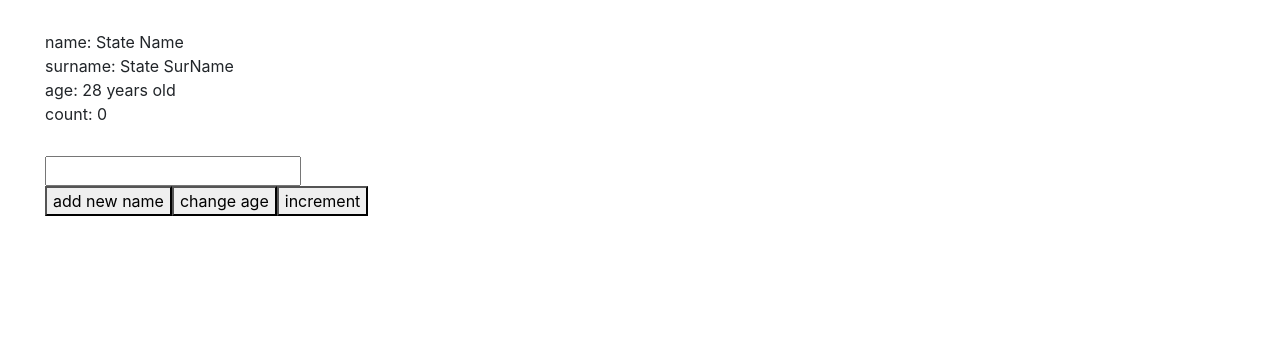
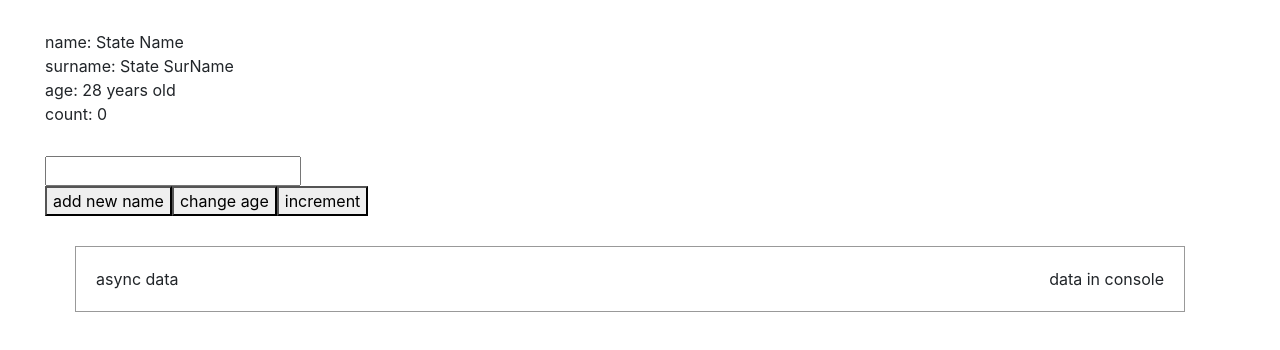
Before and after one commit to saynschuman/first-vue-cli, a Vue app: page /async in a window 1280 px wide. Shown: the top 350 px of the page. Built offline with nearby package versions, Linux system fonts and the light colour scheme; no server answers.

Commit message:
async func

```diff
--- /dev/null
+++ b/src/components/common/getAsyncData.vue
@@ -0,0 +1,30 @@
+<template>
+  <div class="container">
+    <div>async data</div>
+    <div>data in console</div>
+  </div>
+</template>
+
+<script>
+export default {
+  methods: {
+    async showData() {
+      const get = await fetch("https://randomuser.me/api/?results=10");
+      const data = await get.json();
+      console.log(data);
+    }
+  },
+  created() {
+    this.showData();
+  }
+};
+</script>
+
+<style scoped>
+.container {
+  padding: 20px;
+  border: 1px solid #999;
+  display: flex;
+  justify-content: space-between;
+}
+</style>
```
Also changed, not shown: src/components/pages/async.vue (added, +18 -0 lines), src/routes/index.js (+10 -5 lines).
